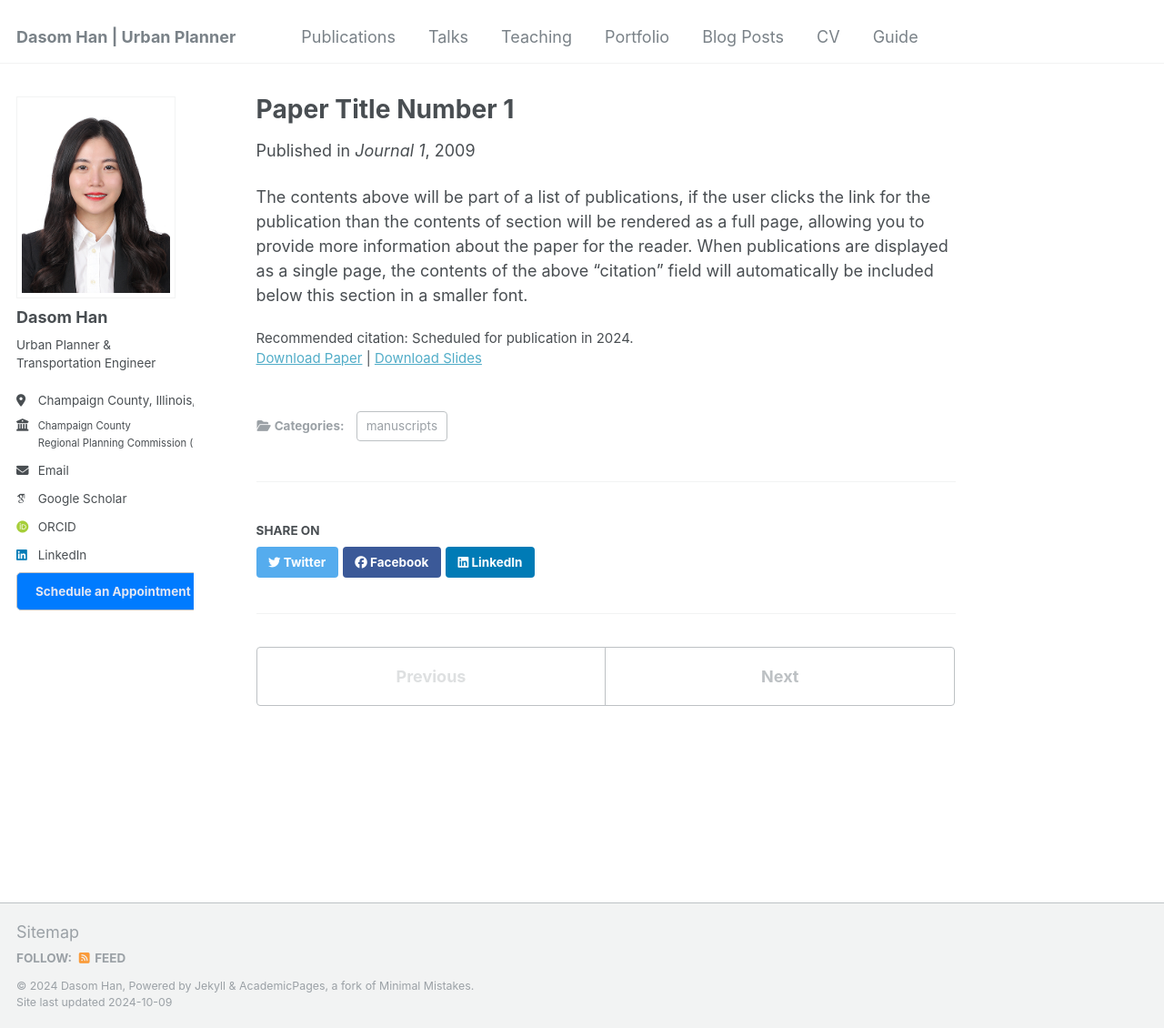
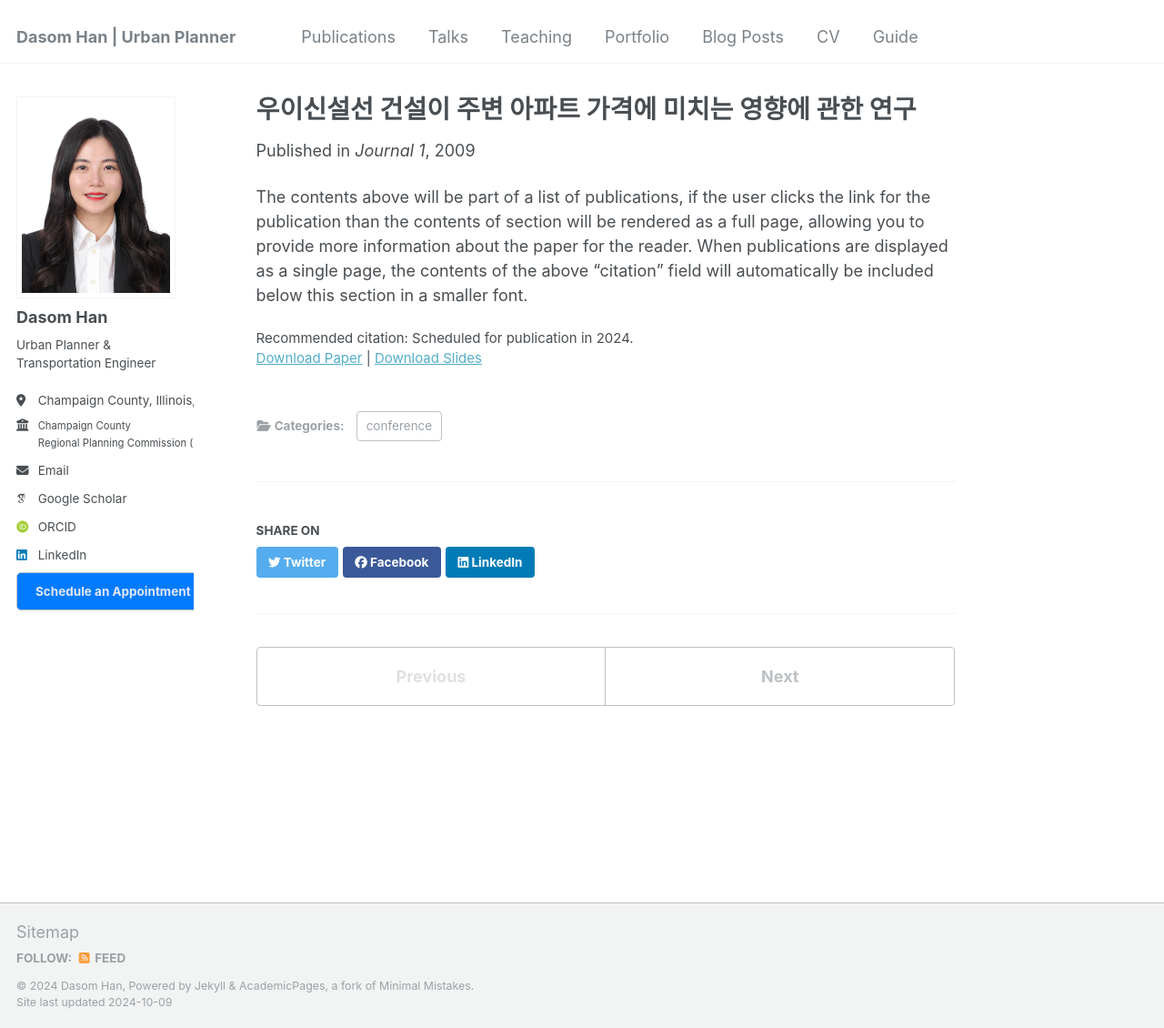
Before and after one commit to dasomh/dasomh.github.io, a Jekyll site: the page built from _publications/2009-10-01-paper-title-number-1.md, in a window 1280 px wide and 1130 px high. Shown: the whole window at 91% size. Built offline with Jekyll 4.4.1, drawn with Linux system fonts in a browser that asks for light colours; some web fonts are replaced.

Commit message:
Update 2009-10-01-paper-title-number-1.md

```diff
--- a/_publications/2009-10-01-paper-title-number-1.md
+++ b/_publications/2009-10-01-paper-title-number-1.md
@@ -1,7 +1,7 @@
 ---
-title: "Paper Title Number 1"
+title: "우이신설선 건설이 주변 아파트 가격에 미치는 영향에 관한 연구"
 collection: publications
-category: manuscripts
+category: conference
 permalink: /publication/2009-10-01-paper-title-number-1
 excerpt: 'This paper is about the number 1. The number 2 is left for future work.'
 date: 2009-10-01
```
